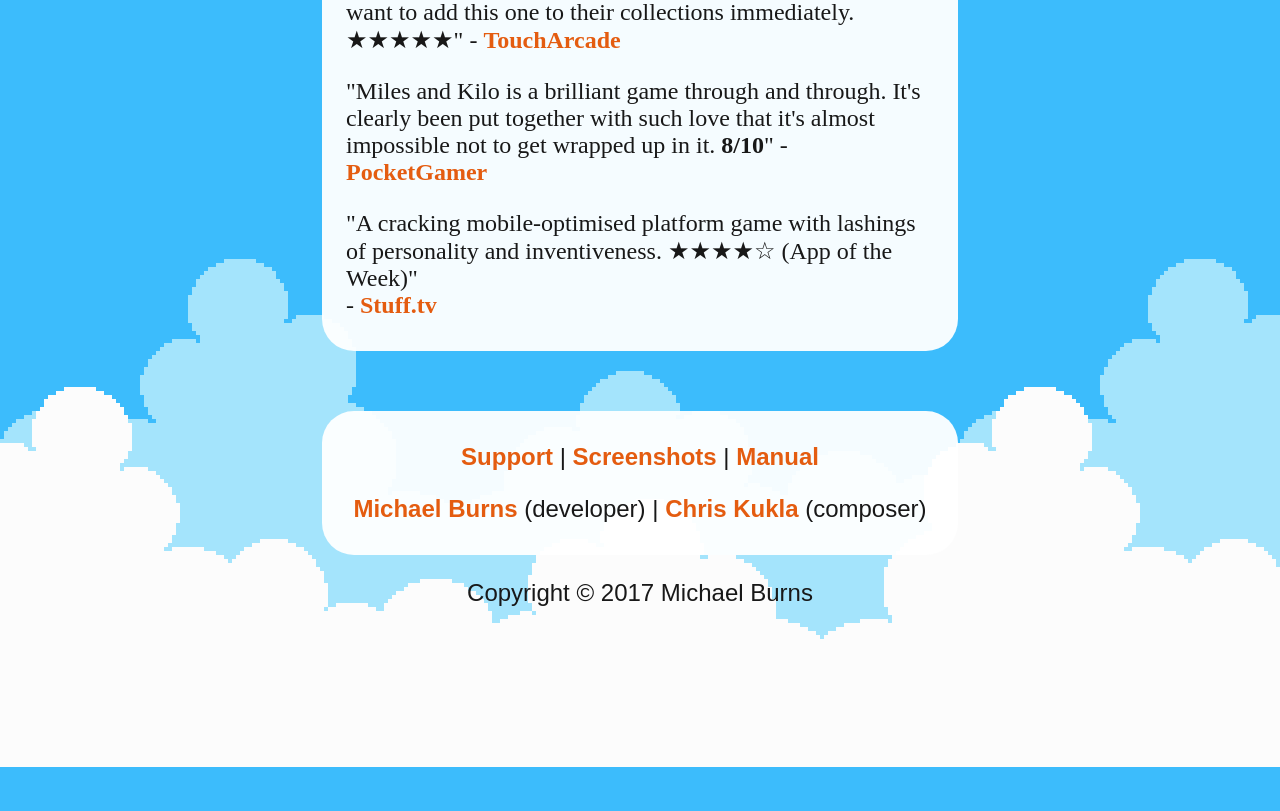
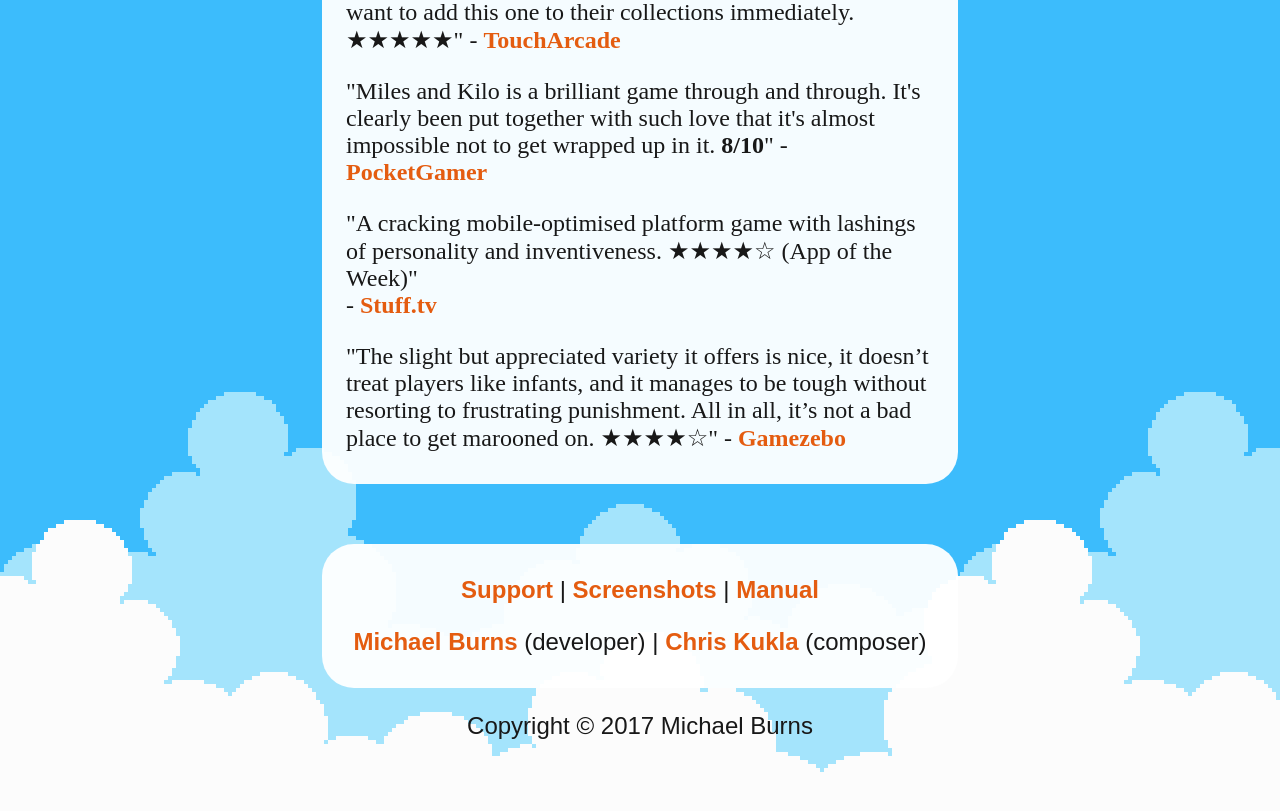
Before and after one commit to thatpixelguy/milesandkilo, a Jekyll site: the page built from index.html, in a window 1280 px wide and 900 px high, scrolled down 908 px. Shown: the top 811 px of the window. Built offline with Jekyll 4.4.1, drawn with Linux system fonts in a browser that asks for light colours; some web fonts are replaced; before the commit the page ends 1675 px from its top, so only the background shows below that.

Commit message:
Updated index.html

```diff
--- a/index.html
+++ b/index.html
@@ -24,6 +24,8 @@
 
     <p>"A cracking mobile-optimised platform game with lashings of personality and inventiveness. ★★★★☆ (App of the Week)"<br>- <a href='https://www.stuff.tv/app-reviews/miles-kilo/review'><b>Stuff.tv</b></a></p>
 
+    <p>"The slight but appreciated variety it offers is nice, it doesn’t treat players like infants, and it manages to be tough without resorting to frustrating punishment. All in all, it’s not a bad place to get marooned on. ★★★★☆" - <a href='http://www.gamezebo.com/2017/05/17/miles-kilo-review-fun-detour/'><b>Gamezebo</b></a>
+
 	<p>
   </div>
 
```
